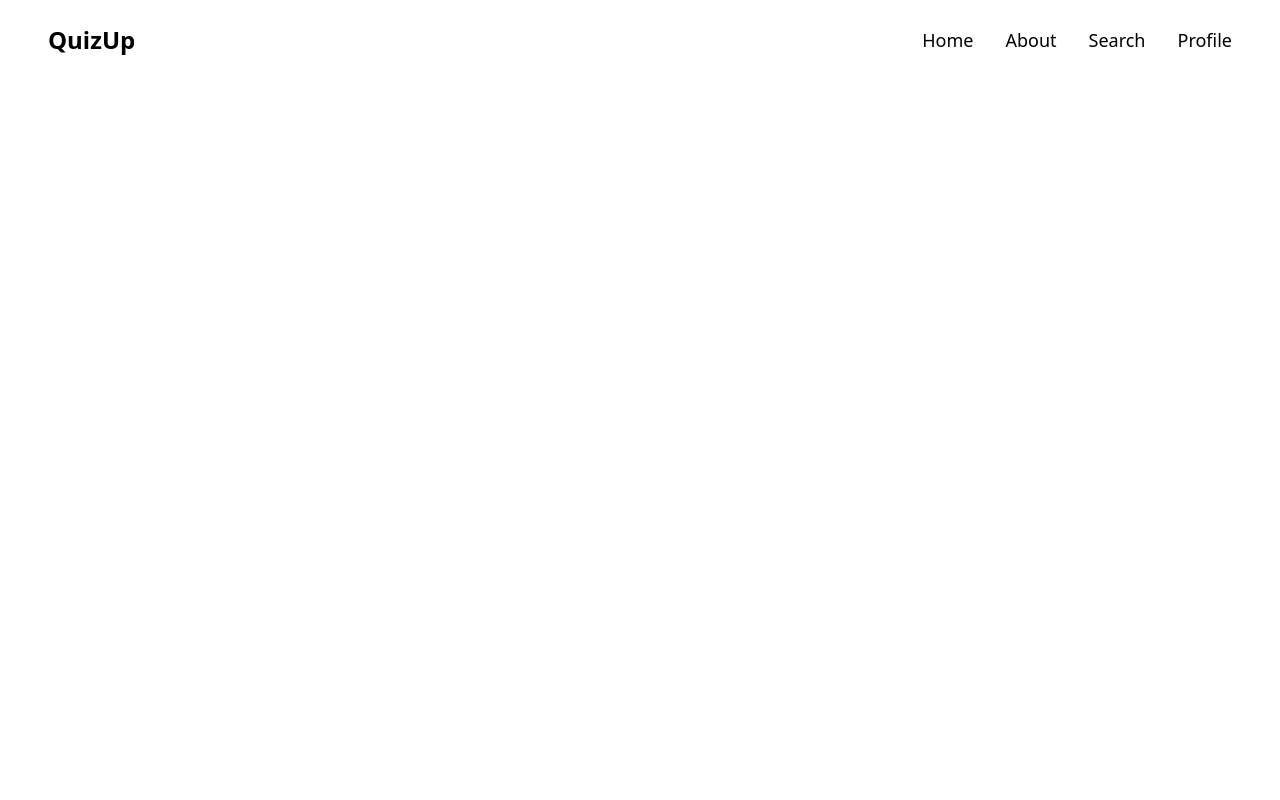
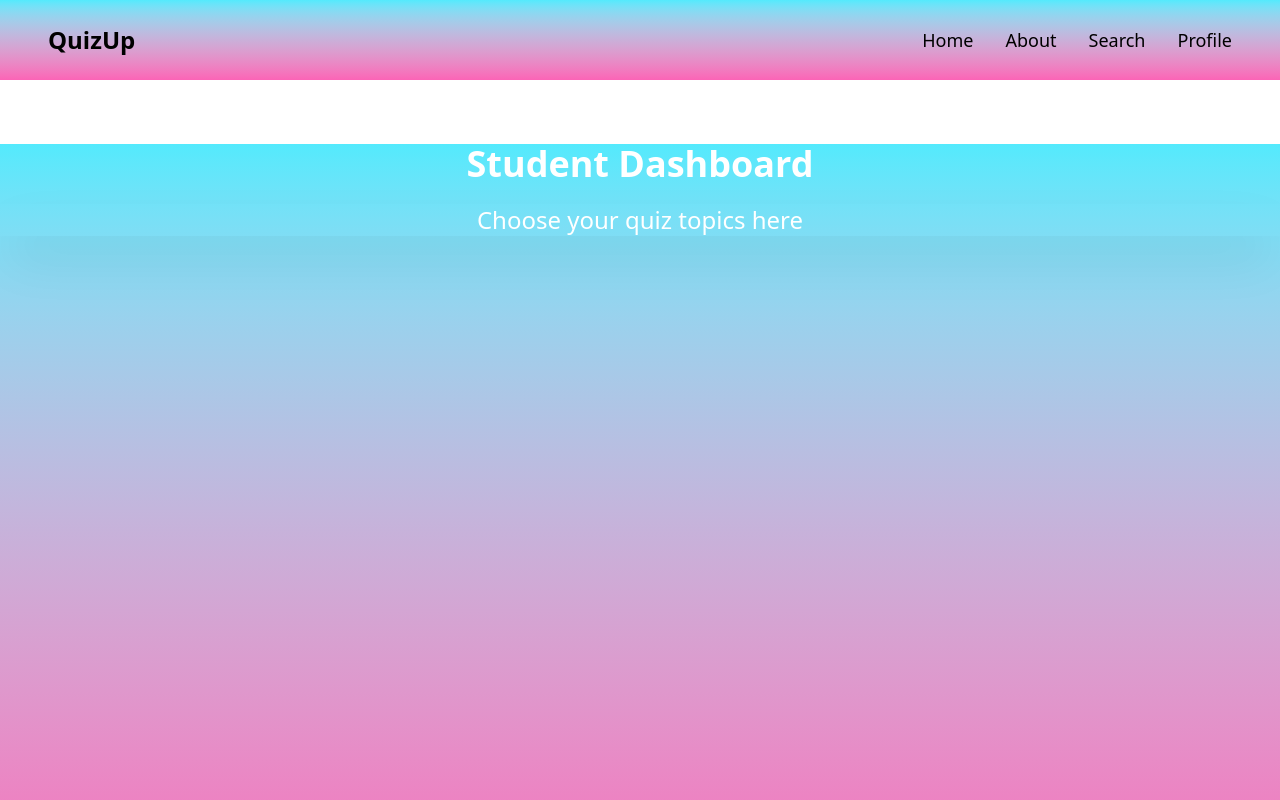
Before and after one commit to Dakshhinya/QuizApp, a React (Vite) app in the folder frontend/: page /student-dashboard in a window 1280 px wide. Shown: the top 800 px of the page. Built offline with nearby package versions, Linux system fonts and the light colour scheme.

Commit message:
dakku | student dashboard started

```diff
--- a/frontend/src/component/Layout.jsx
+++ b/frontend/src/component/Layout.jsx
@@ -5,7 +5,8 @@ import Footer from "./templateModule/Footer";
 
 export default function Layout() {
   return (
-    <div className="flex flex-col min-h-screen">
+    <>
+    {/* <div className=""> */}
 
       <Navbar/>
       <main className="flex-grow mt-16">
@@ -13,6 +14,7 @@ export default function Layout() {
       </main>
       <Footer/>
 
-    </div>
+    {/* </div> */}
+    </>
   );
 }
--- a/frontend/src/component/templateModule/Navbar.jsx
+++ b/frontend/src/component/templateModule/Navbar.jsx
@@ -1,6 +1,6 @@
 export default function Navbar() {
   return (
-    <nav className="w-screen h-20 flex items-center justify-between px-12 ">
+    <nav className="w-screen h-20 flex items-center justify-between px-12 bg-gradient-to-b from-cyan-300 to-pink-400">
 
       <p className="font-bold text-2xl">QuizUp</p>
 
--- a/frontend/src/pages/StudentDashboard.jsx
+++ b/frontend/src/pages/StudentDashboard.jsx
@@ -1,15 +1,12 @@
+import React from 'react'
 
-
-function StudentDashboard(){
-
-    return (
-        <div className="flex flex-col min-h-screen">
-            {/* <div><Navbar title="QuizApp" subtitle="padida parama"/></div> */}
-            <div className="flex-grow"></div>
-            {/* <div> <Footer/></div> */}
-        </div>
-    )
-
+export default function StudentDashboard() {
+  return (
+    <>
+    <div className="flex flex-col min-h-screen bg-gradient-to-b from-cyan-300 to-pink-400">
+        <h1 className='font-bold text-white flex flex-col items-center text-4xl'>Student Dashboard</h1>
+        <p className='text-2xl text-white flex flex-col items-center mt-5 shadow-2xl'>Choose your quiz topics here</p>
+    </div>
+    </>
+  )
 }
-
-export default StudentDashboard;
--- a/frontend/src/pages/TeacherDashboard.jsx
+++ b/frontend/src/pages/TeacherDashboard.jsx
@@ -5,7 +5,7 @@ import AddQuestions from "./AddQuestions";
 function TeacherDashboard(){
 
     return (
-        <div className="flex flex-col min-h-screen">
+        <div className="flex flex-col min-h-screen bg-gradient-to-b from-cyan-300 to-pink-400">
 
             <div className="flex flex-col flex-grow"><CreateQuizButton/></div>
 
```
Also changed, not shown: frontend/src/component/templateModule/OnemarkTemplate.jsx (+2 -6 lines).
